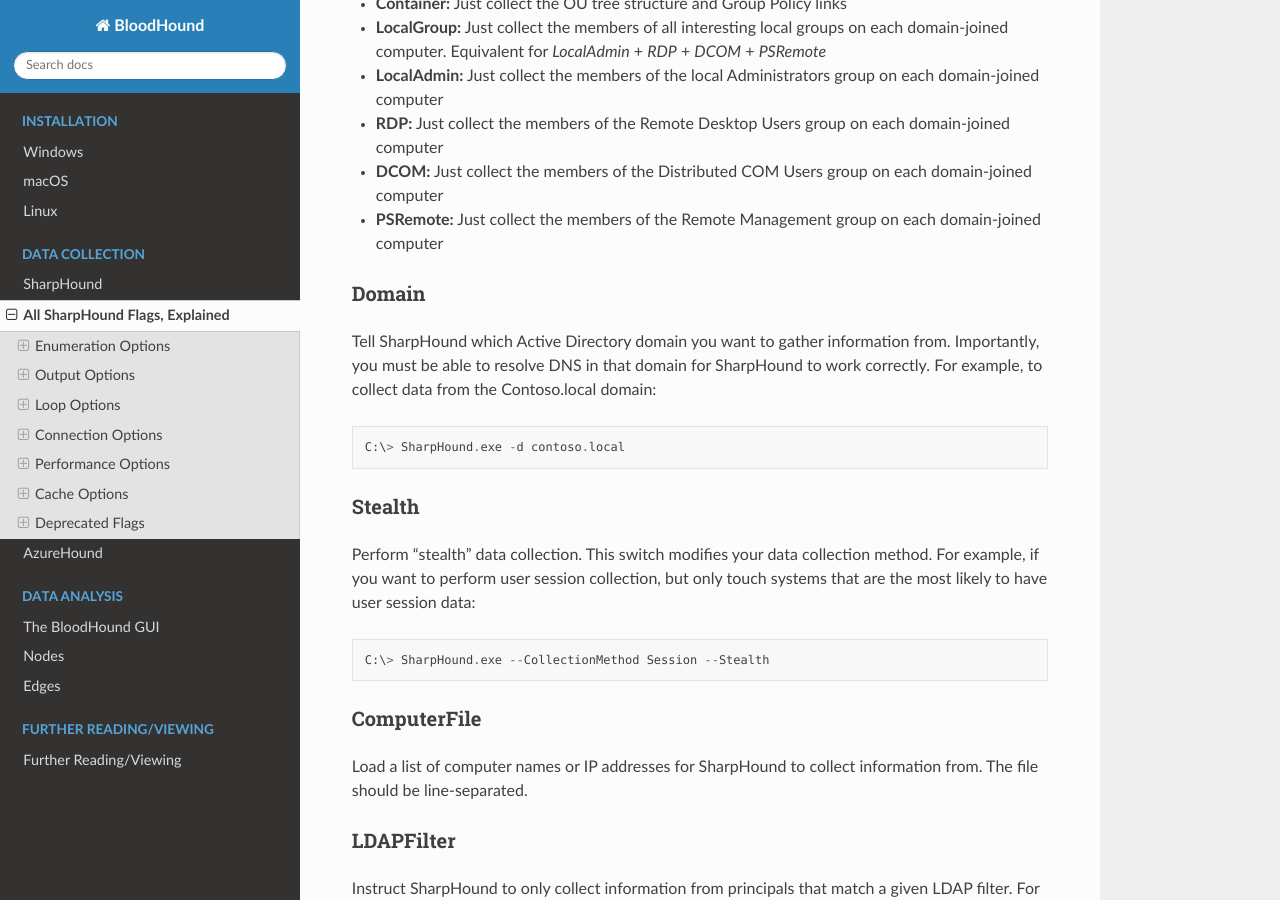
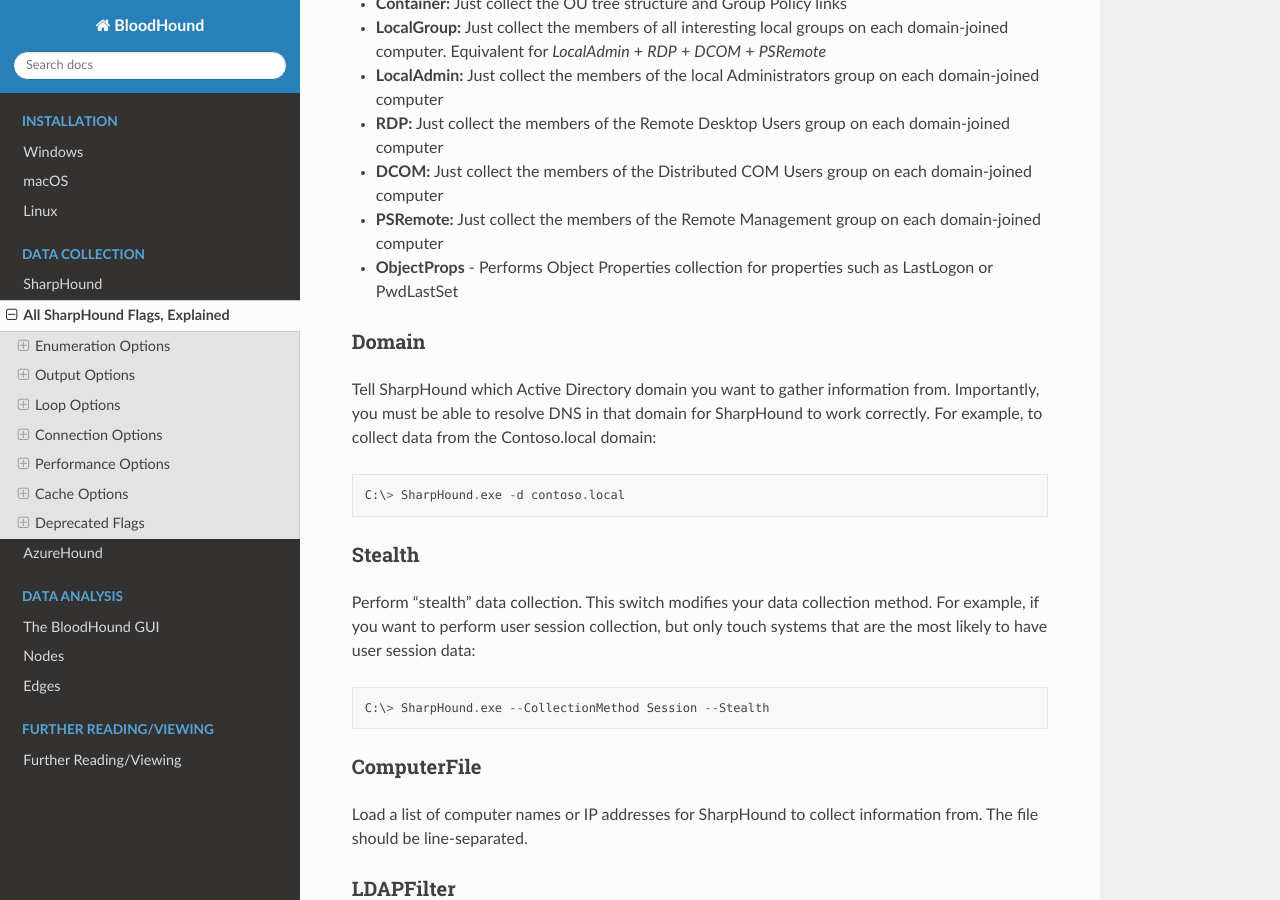
Before and after one commit to BloodHoundAD/BloodHound, a Sphinx documentation site: the page built from docs/data-collection/sharphound-all-flags.rst, in a window 1280 px wide and 900 px high, scrolled down 1066 px. Built offline with Sphinx 7.4.7 and the Read the Docs theme 2.0.0, drawn with Linux system fonts in a browser that asks for light colours; pages that are not in the unit, such as notebooks, are missing from menus.

Commit message:
Add ObjectProps flag
From deprecated wiki: https://github.com/BloodHoundAD/BloodHound/wiki/_compare/84727e4fe1337ce062dc37d9dabcf5bdd26e93b8...6c75b90e09efea4251f5757914d90b50434d30b7?diff=unified

```diff
--- a/docs/data-collection/sharphound-all-flags.rst
+++ b/docs/data-collection/sharphound-all-flags.rst
@@ -53,6 +53,8 @@
   domain-joined computer
 * **PSRemote:** Just collect the members of the Remote Management group on each
   domain-joined computer
+* **ObjectProps** - Performs Object Properties collection for properties
+  such as LastLogon or PwdLastSet
 
 Domain
 ------
```
